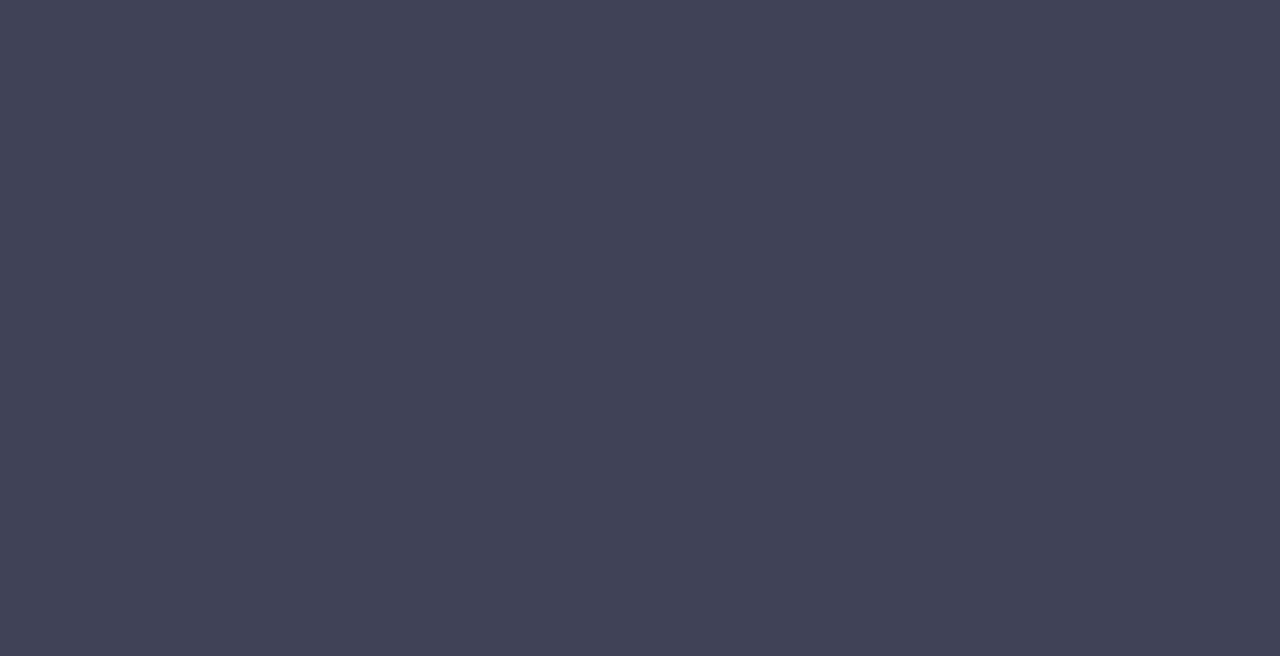
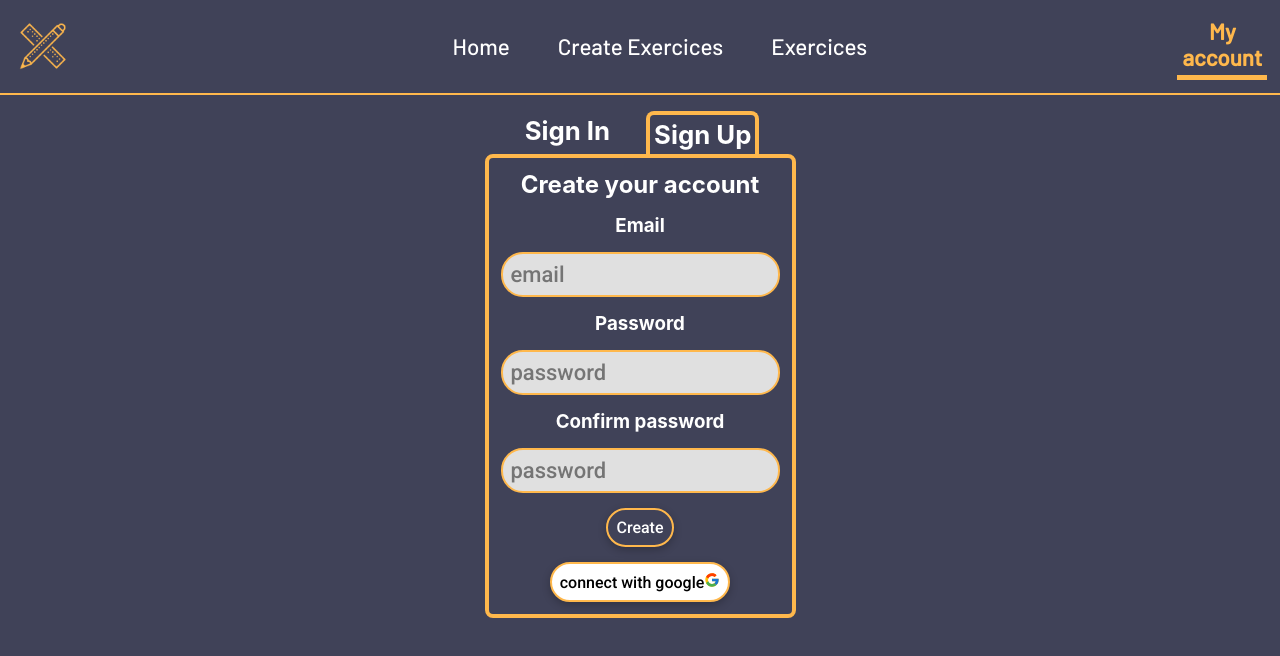
Before and after one commit to fang44Zen/pardonmyfrench, a React (Create React App) app: page /login-page/signup in a window 1280 px wide. Before the commit this address had no page. Shown: the top 656 px of the page. Built offline with nearby package versions, Linux system fonts and the light colour scheme.

Commit message:
push 1 02/28

```diff
--- a/src/App.js
+++ b/src/App.js
@@ -6,6 +6,8 @@ import Exercices from "./routes/exercices/exercices";
 import CreateExo from "./routes/create-exercice/create-exercice";
 import CreateQuestion from "./components/create-question/create-questions";
 import AuthPage from "./routes/authentification-pages/auth-page";
+import SignIn from "./components/authentification/sign-in/sign-in";
+import SignUp from "./components/authentification/sign-up/sign-up";
 
 function App() {
   return (
@@ -19,7 +21,10 @@ function App() {
             path="/create-exo/questions-creator"
             element={<CreateQuestion />}
           />
-          <Route path="/login-page" element={<AuthPage />} />
+          <Route exact path="/login-page" element={<AuthPage />}>
+            <Route index element={<SignIn />} />
+            <Route path="/login-page/signup" element={<SignUp />} />
+          </Route>
         </Route>
       </Routes>
     </div>
--- a/src/components/authentification/auth-menu.jsx
+++ b/src/components/authentification/auth-menu.jsx
@@ -1,4 +1,5 @@
 import "./auth-menu.scss";
+import { NavLink, Outlet } from "react-router-dom";
 import SignIn from "./sign-in/sign-in";
 import SignUp from "./sign-up/sign-up";
 
@@ -6,11 +7,27 @@ const AuthMenu = () => {
   return (
     <div>
       <div className="auth-bar">
-        <h3>Sign In</h3>
-        <h3>Sign Up</h3>
+        <div className="auth-bar_link">
+          <NavLink
+            className={({ isActive }) =>
+              isActive ? "auth-bar_link-active" : "auth-bar_link-unactive"
+            }
+            to=""
+            end
+          >
+            <h3>Sign In</h3>
+          </NavLink>
+          <NavLink
+            className={({ isActive }) =>
+              isActive ? "auth-bar_link-active" : "auth-bar_link-unactive"
+            }
+            to="/login-page/signup"
+          >
+            <h3>Sign Up</h3>
+          </NavLink>
+        </div>
       </div>
-      <SignIn />
-      <SignUp />
+      <Outlet />
     </div>
   );
 };
--- a/src/components/authentification/auth-menu.scss
+++ b/src/components/authentification/auth-menu.scss
@@ -0,0 +1,30 @@
+$main-color: #ffb84c;
+
+.auth-bar {
+  display: flex;
+  justify-content: center;
+  margin-top: 1rem;
+  &_link {
+    display: flex;
+    gap: 2rem;
+    &-active {
+      border-top-right-radius: 8px;
+      border-top-left-radius: 8px;
+      text-decoration: none;
+      padding: 4px;
+      color: white;
+      font-size: 22px;
+      border-width: 4px 4px 0 4px;
+      border-color: $main-color;
+      border-style: solid;
+    }
+    &-unactive {
+      border-top-right-radius: 8px;
+      border-top-left-radius: 8px;
+      text-decoration: none;
+      padding: 4px;
+      color: white;
+      font-size: 22px;
+    }
+  }
+}
--- a/src/components/authentification/sign-in/sign-in.jsx
+++ b/src/components/authentification/sign-in/sign-in.jsx
@@ -14,9 +14,9 @@ const SignIn = () => {
 
   return (
     <div>
-      <h2>Connect to your account</h2>
       <div className="sign-in-main">
         <div className="sign-in-main_form">
+          <h2>Connect to your account</h2>
           <h3>Email</h3>
           <input type="email" placeholder="email" />
           <h3>Password</h3>
--- a/src/components/authentification/sign-in/sign-in.scss
+++ b/src/components/authentification/sign-in/sign-in.scss
@@ -8,26 +8,24 @@ $bg-color: #404258;
     border: solid 4px $main-color;
     border-radius: 8px;
     padding: 12px;
-    margin-top: 25px;
     display: flex;
     flex-direction: column;
     align-items: center;
     gap: 15px;
-    h3 {
+    h3,
+    h2 {
       color: white;
     }
     input {
-      background-color: $bg-color;
+      background-color: darken(white, 12%);
       text-decoration: none;
       border: solid 2px $main-color;
       border-radius: 22px;
       padding: 8px;
       font-family: "Roboto";
       font-size: 22px;
-      color: white;
       &:focus {
         outline: none !important;
-        background-color: darken(white, 12%);
         color: black;
       }
     }
--- a/src/components/authentification/sign-up/sign-up.jsx
+++ b/src/components/authentification/sign-up/sign-up.jsx
@@ -1,9 +1,25 @@
 import "./sign-up.scss";
+import { FcGoogle } from "react-icons/fc";
 
 const SignUp = () => {
   return (
     <div>
-      <h1>SignUP page</h1>
+      <div className="sign-up-main">
+        <div className="sign-up-main_form">
+          <h2>Create your account</h2>
+          <h3>Email</h3>
+          <input type="email" placeholder="email" />
+          <h3>Password</h3>
+          <input type="password" placeholder="password" />
+          <h3>Confirm password</h3>
+          <input type="password" placeholder="password" />
+          <button className="sign-up-main_form_connect-button">Create</button>
+          <button className="sign-up-main_form_google-button">
+            connect with google
+            <FcGoogle />
+          </button>
+        </div>
+      </div>
     </div>
   );
 };
--- a/src/components/authentification/sign-up/sign-up.scss
+++ b/src/components/authentification/sign-up/sign-up.scss
@@ -0,0 +1,64 @@
+$main-color: #ffb84c;
+$bg-color: #404258;
+
+.sign-up-main {
+  display: flex;
+  justify-content: center;
+  &_form {
+    border: solid 4px $main-color;
+    border-radius: 8px;
+    padding: 12px;
+    display: flex;
+    flex-direction: column;
+    align-items: center;
+    gap: 15px;
+    h3,
+    h2 {
+      color: white;
+    }
+    input {
+      background-color: darken(white, 12%);
+      text-decoration: none;
+      border: solid 2px $main-color;
+      border-radius: 22px;
+      padding: 8px;
+      font-family: "Roboto";
+      font-size: 22px;
+      &:focus {
+        outline: none !important;
+        color: black;
+      }
+    }
+    &_connect-button {
+      background-color: $bg-color;
+      text-decoration: none;
+      border: solid 2px $main-color;
+      border-radius: 22px;
+      padding: 8px;
+      font-family: "Roboto";
+      font-size: 16px;
+      width: fit-content;
+      color: white;
+      box-shadow: rgba(0, 0, 0, 0.24) 0px 3px 8px;
+      &:hover {
+        background-color: darken($bg-color, 10%);
+        color: darken(white, 15%);
+      }
+    }
+    &_google-button {
+      background-color: white;
+      text-decoration: none;
+      border: solid 2px $main-color;
+      border-radius: 22px;
+      padding: 8px;
+      font-family: "Roboto";
+      font-size: 16px;
+      width: fit-content;
+      color: black;
+      box-shadow: rgba(0, 0, 0, 0.24) 0px 3px 8px;
+      &:hover {
+        background-color: darken(white, 10%);
+      }
+    }
+  }
+}
--- a/src/components/navigation-bar/navbar.component.jsx
+++ b/src/components/navigation-bar/navbar.component.jsx
@@ -33,8 +33,14 @@ const Navbar = () => {
             <li>Exercices</li>
           </NavLink>
         </ul>
-        <NavLink to="login-page">
-          <button>My account</button>
+
+        <NavLink
+          to="login-page"
+          className={({ isActive }) =>
+            isActive ? "navbar-link-active" : "navbar-link-unactive"
+          }
+        >
+          <p>My account</p>
         </NavLink>
       </div>
 
--- a/src/components/navigation-bar/navbar.scss
+++ b/src/components/navigation-bar/navbar.scss
@@ -9,7 +9,7 @@ $neo-blue: #ffb84c;
   // justify-content: center;
   // align-items: center;
   display: grid;
-  grid-template-columns: 1fr 8fr 1fr;
+  grid-template-columns: 1fr 12fr 1fr;
   align-items: center;
   img {
     width: 60px;
```
